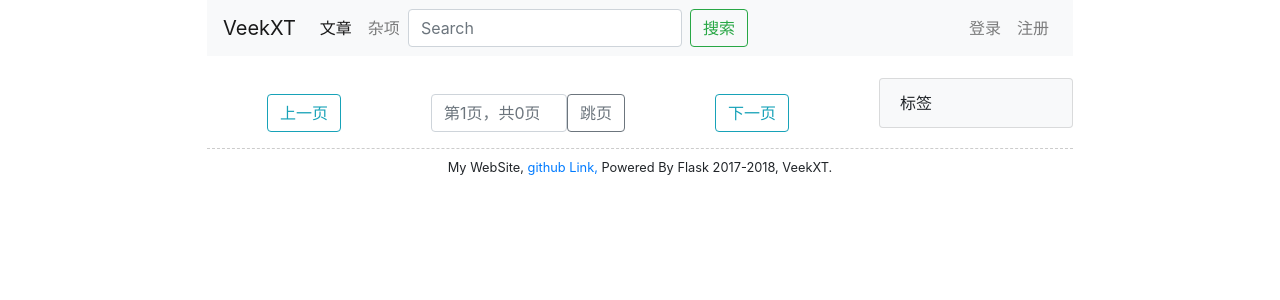
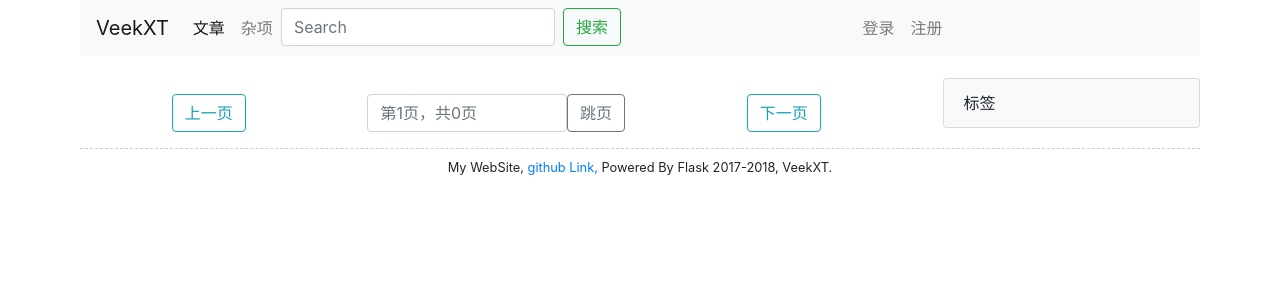
Before and after one commit to veekxt/my_site, a Flask app: page / in a window 1280 px wide. Shown: the top 300 px of the page. Run offline with Flask 2, Linux system fonts and the light colour scheme; data that the repository does not hold is empty; parts of the project's set-up code (start-up, migrations or seed data) failed here and were passed over; some libraries are stand-ins or nearby versions.

Commit message:
fix: moblie divice

```diff
--- a/static/mystyle4.css
+++ b/static/mystyle4.css
@@ -1,6 +1,7 @@
 
 #main_container {
-    width: 70%;
+    /*width: 70%;*/
+    max-width:1150px;
 }
 
 #main_article, textarea {
--- a/templates/base.html
+++ b/templates/base.html
@@ -26,12 +26,12 @@
                 <nav class="navbar navbar-expand-lg navbar-light bg-light">
                     <a class="navbar-brand" href="{{ url_for('index') }}">{{ config.BLOG_NAME }}</a>
                     <button class="navbar-toggler" type="button" data-toggle="collapse"
-                            data-target="#navbarSupportedContent" aria-controls="navbarSupportedContent"
+                            data-target="#nav-other" aria-controls="navbarSupportedContent"
                             aria-expanded="false" aria-label="Toggle navigation">
                         <span class="navbar-toggler-icon"></span>
                     </button>
 
-                    <div class="collapse navbar-collapse">
+                    <div class="collapse navbar-collapse" id="nav-other">
                         <ul class="navbar-nav mr-auto">
                             <li class="nav-item" id="nav-article">
                                 <a class="nav-link" href="{{ url_for("index") }}">文章 <span
@@ -40,15 +40,15 @@
                             <li class="nav-item" id="nav-utils">
                                 <a class="nav-link" href="{{ url_for("utils_src") }}">杂项</a>
                             </li>
+                            <li class="nav-item">
                                 <form action="/search" class="form-inline my-2 my-lg-0" method="get">
                                     <input name="keyword" type="search" class="form-control mr-sm-2"
                                            placeholder="Search">
                                     <button type="submit" class="btn btn-outline-success my-2 my-sm-0">搜索</button>
                                 </form>
-
+                            </li>
                         </ul>
-
-                        <ul class="navbar-nav">
+                        <ul class="navbar-nav mr-auto">
                             {% if current_user.is_authenticated %}
                                 <li class="nav-item dropdown">
                                     <a class="nav-link dropdown-toggle" href="#" id="navbarDropdown"
@@ -69,9 +69,7 @@
                                                         href="{{ url_for("auth.user_register") }}">注册</a></li>
                             {% endif %}
                         </ul>
-
                     </div>
-
                 </nav>
             {%- endblock navbar %}
 
```
Lines whose indentation alone changed are shown as unchanged.
